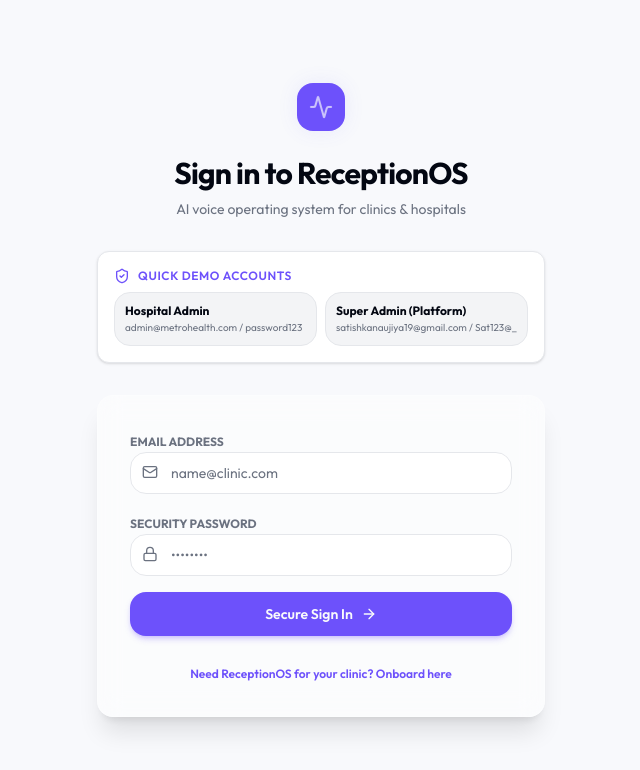
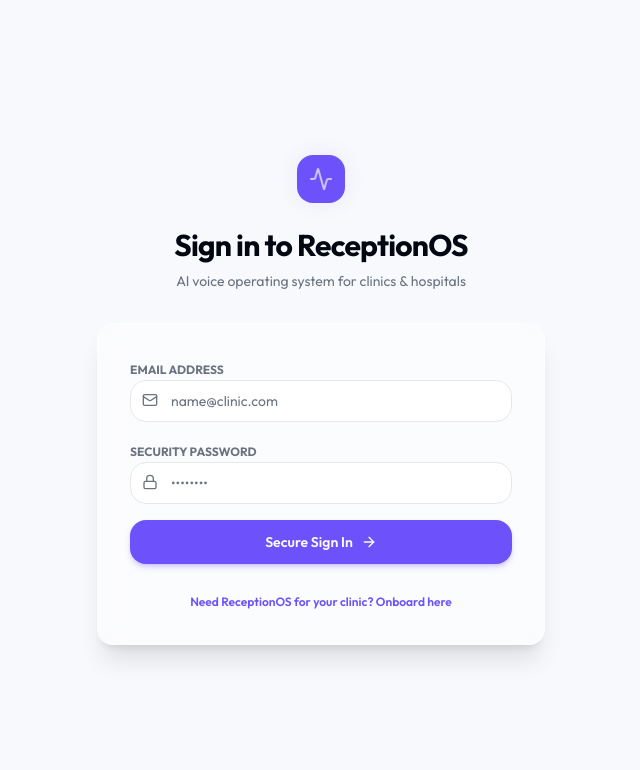
Before and after one commit to SatishK777/Clinic-receptionist, a Next.js app in the folder frontend/: page /login in a window 1280 px wide. Shown: the top 770 px of the page, without its empty margins (319-959 px from the left). Built offline with nearby package versions, Linux system fonts and the light colour scheme; no server answers.

Commit message:
Remove demo account cards

```diff
--- a/frontend/src/app/login/page.js
+++ b/frontend/src/app/login/page.js
@@ -3,7 +3,7 @@
 import { useState, useEffect } from 'react';
 import { useRouter } from 'next/navigation';
 import { useAuthStore } from '../../store/useAuthStore.js';
-import { Activity, ArrowRight, ShieldCheck, Mail, Lock, Building, User } from 'lucide-react';
+import { Activity, ArrowRight, Mail, Lock, Building, User } from 'lucide-react';
 
 export default function LoginPage() {
   const router = useRouter();
@@ -58,16 +58,6 @@
     }
   };
 
-  const handleDemoSignIn = async (demoEmail, demoPassword) => {
-    setErrorMsg('');
-    const res = await login(demoEmail, demoPassword);
-    if (res.success) {
-      router.push('/dashboard');
-    } else {
-      setErrorMsg(res.message);
-    }
-  };
-
   return (
     <div className="flex min-h-screen items-center justify-center bg-background px-4 py-12 transition-colors duration-300">
       <div className="w-full max-w-md space-y-8">
@@ -83,30 +73,6 @@
           <p className="mt-2 text-sm text-muted-foreground">
             {isRegister ? 'Get started with AI front-desk operations' : 'AI voice operating system for clinics & hospitals'}
           </p>
-        </div>
-
-        {/* MOCK DEMO CREDENTIALS ACCORDION */}
-        <div className="rounded-xl border border-border bg-card p-4 shadow-sm transition-colors">
-          <div className="flex items-center gap-2 mb-2 font-semibold text-xs text-primary uppercase tracking-wider">
-            <ShieldCheck className="h-4 w-4" />
-            Quick Demo Accounts
-          </div>
-          <div className="grid grid-cols-1 sm:grid-cols-2 gap-2 text-xs">
-            <button
-              onClick={() => handleDemoSignIn('admin@metrohealth.com', 'password123')}
-              className="flex flex-col text-left p-2.5 rounded-lg border border-border bg-secondary hover:bg-primary/10 hover:border-primary/30 transition-all duration-200"
-            >
-              <span className="font-bold text-foreground">Hospital Admin</span>
-              <span className="text-[10px] text-muted-foreground mt-0.5">admin@metrohealth.com / password123</span>
-            </button>
-            <button
-              onClick={() => handleDemoSignIn('satishkanaujiya19@gmail.com', 'Sat123@_')}
-              className="flex flex-col text-left p-2.5 rounded-lg border border-border bg-secondary hover:bg-primary/10 hover:border-primary/30 transition-all duration-200"
-            >
-              <span className="font-bold text-foreground">Super Admin (Platform)</span>
-              <span className="text-[10px] text-muted-foreground mt-0.5">satishkanaujiya19@gmail.com / Sat123@_</span>
-            </button>
-          </div>
         </div>
 
         {/* AUTH FORM CARD */}
```
